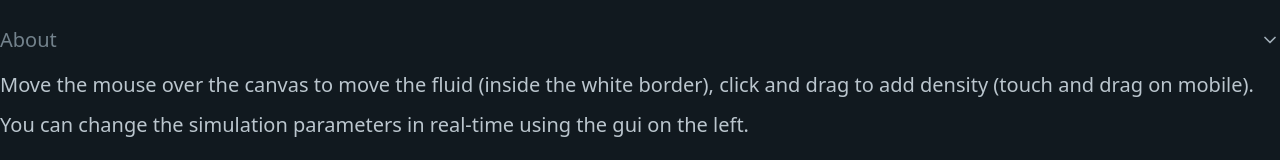
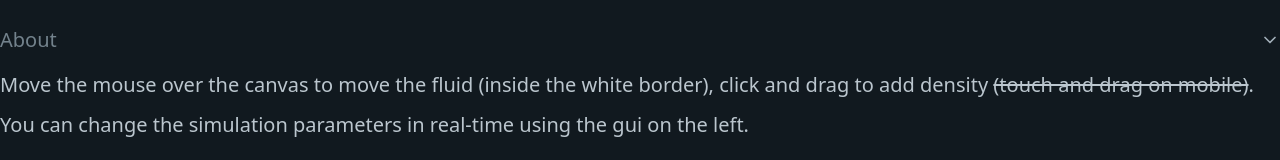
Before and after one commit to topaz1008/canvas-fluid-solver, a website with bundled scripts: page index.html in a window 1280 px wide. Shown: the part 125-285 px from the top of the page. Built offline with nearby package versions, Linux system fonts and the light colour scheme; animation ran at ten frames a second.

Commit message:
refactor(html): strike mobile for now

```diff
--- a/index.html
+++ b/index.html
@@ -14,7 +14,7 @@
     <h2>A Simple fluid simulation</h2>
     <details open>
         <summary>About</summary>
-        <p>Move the mouse over the canvas to move the fluid (inside the white border), click and drag to add density (touch and drag on mobile).</p>
+        <p>Move the mouse over the canvas to move the fluid (inside the white border), click and drag to add density <span class="strike">(touch and drag on mobile)</span>.</p>
         <p>You can change the simulation parameters in real-time using the gui on the left.</p>
         &nbsp;
         <p>Based on Jos Stam's paper <a href="https://www.dgp.toronto.edu/public_user/stam/reality/Research/pdf/GDC03.pdf" target="_blank">Real-Time Fluid Dynamics for Games</a>.</p>
--- a/src/style.css
+++ b/src/style.css
@@ -36,6 +36,10 @@ canvas {
     gap: 0 0;
     grid-auto-flow: row;
     grid-template-areas: '. .' '. .';
+}
+
+.strike {
+    text-decoration: line-through;
 }
 
 #canvas-container {
```
